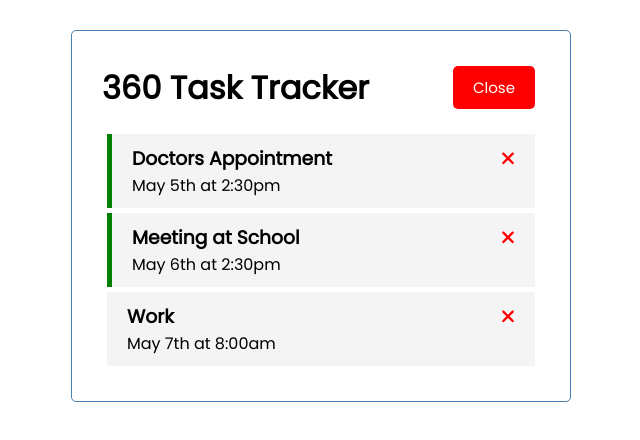
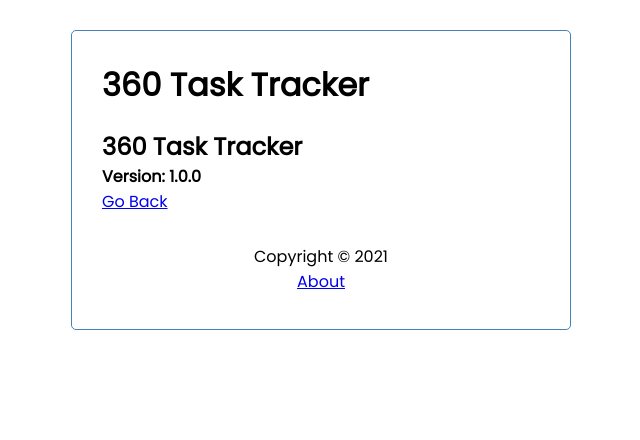
Before and after one commit to spencercreer/three-sixty-angular, an Angular app: page /about in a window 1280 px wide. Shown: the top 440 px of the page, without its empty margins (319-959 px from the left). Built offline with nearby package versions, Linux system fonts and the light colour scheme; data requests are answered from the project's data file.

Commit message:
about page and footer

```diff
--- a/src/app/app.component.html
+++ b/src/app/app.component.html
@@ -1,4 +1,5 @@
 <div class="container">
   <app-header></app-header>
-  <app-tasks></app-tasks>
+  <router-outlet></router-outlet>
+  <app-footer></app-footer>
 </div>
--- a/src/app/app.module.ts
+++ b/src/app/app.module.ts
@@ -3,6 +3,7 @@
 import { FontAwesomeModule } from '@fortawesome/angular-fontawesome';
 import {HttpClientModule} from '@angular/common/http';
 import { FormsModule } from '@angular/forms';
+import { Router, RouterModule, Routes } from '@angular/router';
 
 import { AppComponent } from './app.component';
 import { HeaderComponent } from './components/header/header.component';
@@ -10,6 +11,13 @@
 import { TasksComponent } from './components/tasks/tasks.component';
 import { TaskItemComponent } from './components/task-item/task-item.component';
 import { AddTaskComponent } from './components/add-task/add-task.component';
+import { AboutComponent } from './components/about/about.component';
+import { FooterComponent } from './components/footer/footer.component';
+
+const appRoutes: Routes = [
+  { path: '', component: TasksComponent },
+  { path: 'about', component: AboutComponent }
+]
 
 @NgModule({
   declarations: [
@@ -18,13 +26,16 @@
     ButtonComponent,
     TasksComponent,
     TaskItemComponent,
-    AddTaskComponent
+    AddTaskComponent,
+    AboutComponent,
+    FooterComponent
   ],
   imports: [
     BrowserModule,
     FontAwesomeModule,
     HttpClientModule,
-    FormsModule
+    FormsModule,
+    RouterModule.forRoot(appRoutes, { enableTracing: true })
   ],
   providers: [],
   bootstrap: [AppComponent]
--- /dev/null
+++ b/src/app/components/about/about.component.html
@@ -0,0 +1,5 @@
+<div>
+    <h2>360 Task Tracker</h2>
+    <h4>Version: 1.0.0</h4>
+    <a routerLink="/">Go Back</a>
+</div>
--- /dev/null
+++ b/src/app/components/about/about.component.ts
@@ -0,0 +1,15 @@
+import { Component, OnInit } from '@angular/core';
+
+@Component({
+  selector: 'app-about',
+  templateUrl: './about.component.html',
+  styleUrls: ['./about.component.css']
+})
+export class AboutComponent implements OnInit {
+
+  constructor() { }
+
+  ngOnInit(): void {
+  }
+
+}
--- a/src/app/components/add-task/add-task.component.ts
+++ b/src/app/components/add-task/add-task.component.ts
@@ -13,7 +13,7 @@
   text: string;
   day: string;
   reminder: boolean = false;
-  showAddTask: boolean;
+  showAddTask: boolean = true;
   subscription: Subscription;
 
   constructor(private uiService: UiService) {
--- /dev/null
+++ b/src/app/components/footer/footer.component.css
@@ -0,0 +1,4 @@
+.footer {
+    margin-top: 30px;
+    text-align: center;
+}
--- /dev/null
+++ b/src/app/components/footer/footer.component.html
@@ -0,0 +1,4 @@
+<footer class="footer">
+    <p>Copyright &copy; 2021</p>
+    <a routerLink="/about">About</a>
+</footer>
--- /dev/null
+++ b/src/app/components/footer/footer.component.ts
@@ -0,0 +1,15 @@
+import { Component, OnInit } from '@angular/core';
+
+@Component({
+  selector: 'app-footer',
+  templateUrl: './footer.component.html',
+  styleUrls: ['./footer.component.css']
+})
+export class FooterComponent implements OnInit {
+
+  constructor() { }
+
+  ngOnInit(): void {
+  }
+
+}
--- a/src/app/components/header/header.component.html
+++ b/src/app/components/header/header.component.html
@@ -1,6 +1,7 @@
 <header>
     <h1>{{ title }}</h1>
     <app-button
+        *ngIf="hasRoute('/')"
         color="{{ showAddTask ? 'red' : 'green' }}"
         text="{{ showAddTask ? 'Close' : 'Add' }}"
         (btnClick)="toggleAddTask()">
--- a/src/app/components/header/header.component.ts
+++ b/src/app/components/header/header.component.ts
@@ -1,6 +1,7 @@
 import { Component, OnInit } from '@angular/core';
 import { UiService } from 'src/app/services/ui.service';
 import { Subscription } from 'rxjs';
+import { Router } from '@angular/router';
 
 @Component({
   selector: 'app-header',
@@ -12,7 +13,7 @@
   showAddTask: boolean = true;
   subscription: Subscription;
 
-  constructor(private uiService: UiService) {
+  constructor(private uiService: UiService, private router:Router) {
     this.subscription = this.uiService.onToggle().subscribe((value) => (this.showAddTask = value))
   }
 
@@ -22,4 +23,7 @@
     this.uiService.toggleAddTask();
   }
 
+  hasRoute(route: string) {
+    return this.router.url === route;
+  }
 }
```
Also changed, not shown: src/app/components/about/about.component.css (added), 2 other files (tests, documents, lock files or other folders).
